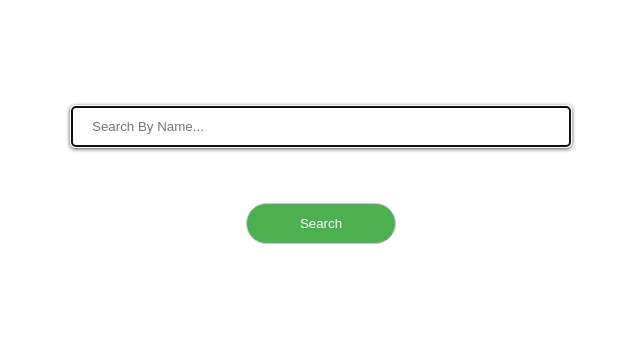
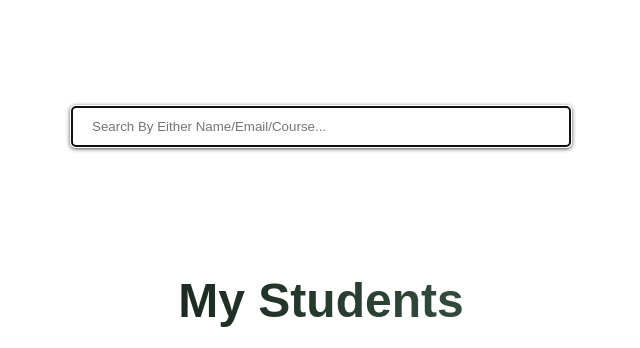
Before and after one commit to Daniel-1116/Students-Flask-Daniel, a Flask app: page /students in a window 1280 px wide. Shown: the part 68-416 px from the top of the page, without its empty margins (319-959 px from the left). Run offline with Flask 2, Linux system fonts and the light colour scheme; data that the repository does not hold is empty.

Commit message:
upgraded search

```diff
--- a/static/index.js
+++ b/static/index.js
@@ -17,30 +17,31 @@ const courses = document.querySelectorAll('.course');
 });
 
 
-function filterTable() {
-  console.log("Filtering table...");
+// function filterTable() {
+//   console.log("Filtering table...");
 
-
-  var input = document.getElementById("search-input");
+  const input = document.getElementById("search-input");
+  input.addEventListener('input', () => {
   var keyword = input.value.toLowerCase();
-
 
   var table = document.getElementById("students-table");
   var rows = table.getElementsByTagName("tr");
   for (var i = 0; i < rows.length; i++) {
     var row = rows[i];
+    var name = row.getElementsByTagName("td")[0];
+    var email = row.getElementsByTagName("td")[1];
+    var course = row.getElementsByTagName("td")[2];
+    if (name && email && course) {
+      var nText = name.textContent.toLowerCase();
+      var eText = email.textContent.toLowerCase();
+      var cText = course.textContent.toLowerCase();
 
 
-    var name = row.getElementsByTagName("td")[0];
-    if (name) {
-      var text = name.textContent.toLowerCase();
-
-
-      if (text.indexOf(keyword) > -1) {
+      if (nText.indexOf(keyword) > -1 || eText.indexOf(keyword) > -1 || cText.indexOf(keyword) > -1) {
         row.style.display = "";
       } else {
         row.style.display = "none";
       }
     }
   }
-}
+})
--- a/templates/students.html
+++ b/templates/students.html
@@ -21,8 +21,7 @@
     {% endwith %}
 
     <div class="search-students">
-        <input type="text" class="keyword" id="search-input" placeholder="Search By Name..." autofocus>
-        <button type="submit" onclick="filterTable()">Search</button>
+        <input type="text" class="keyword" id="search-input" placeholder="Search By Either Name/Email/Course..." onkeyup="filterTable()" autofocus>
     </div>
 
 
```
